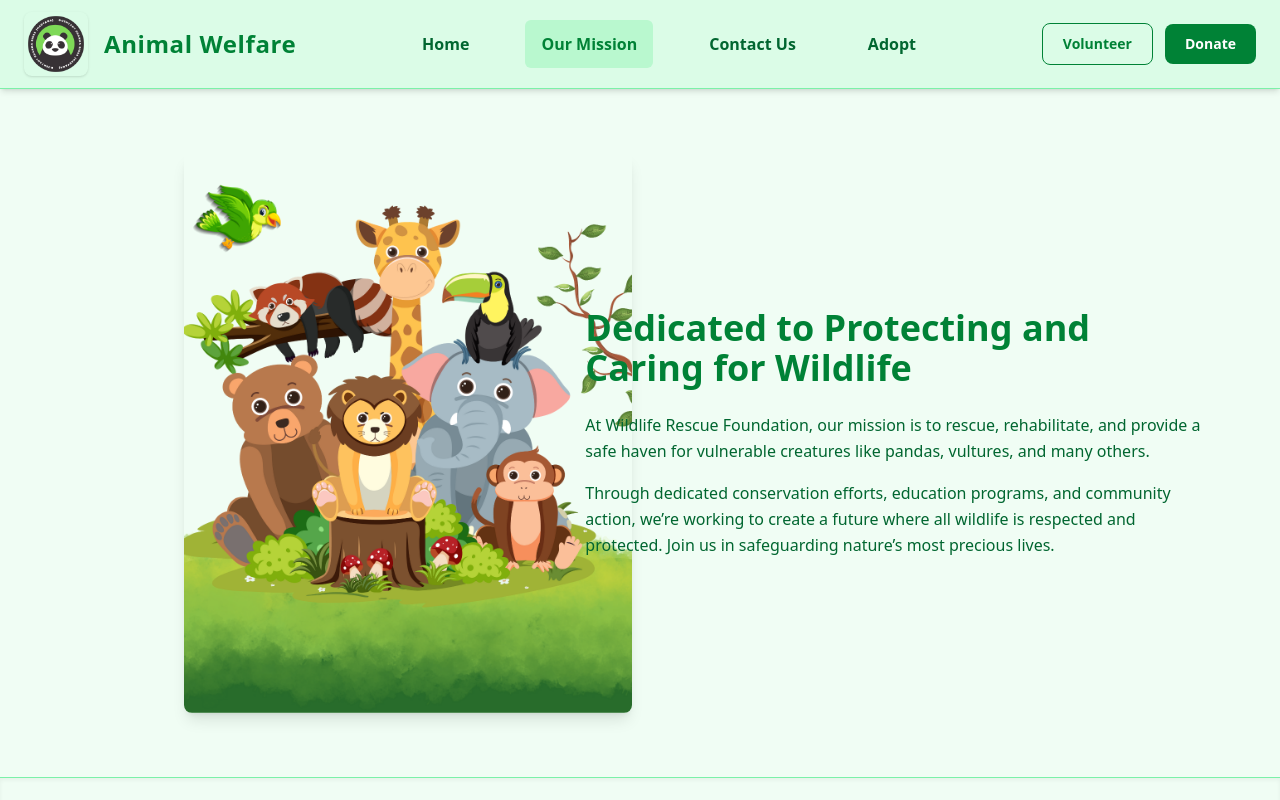
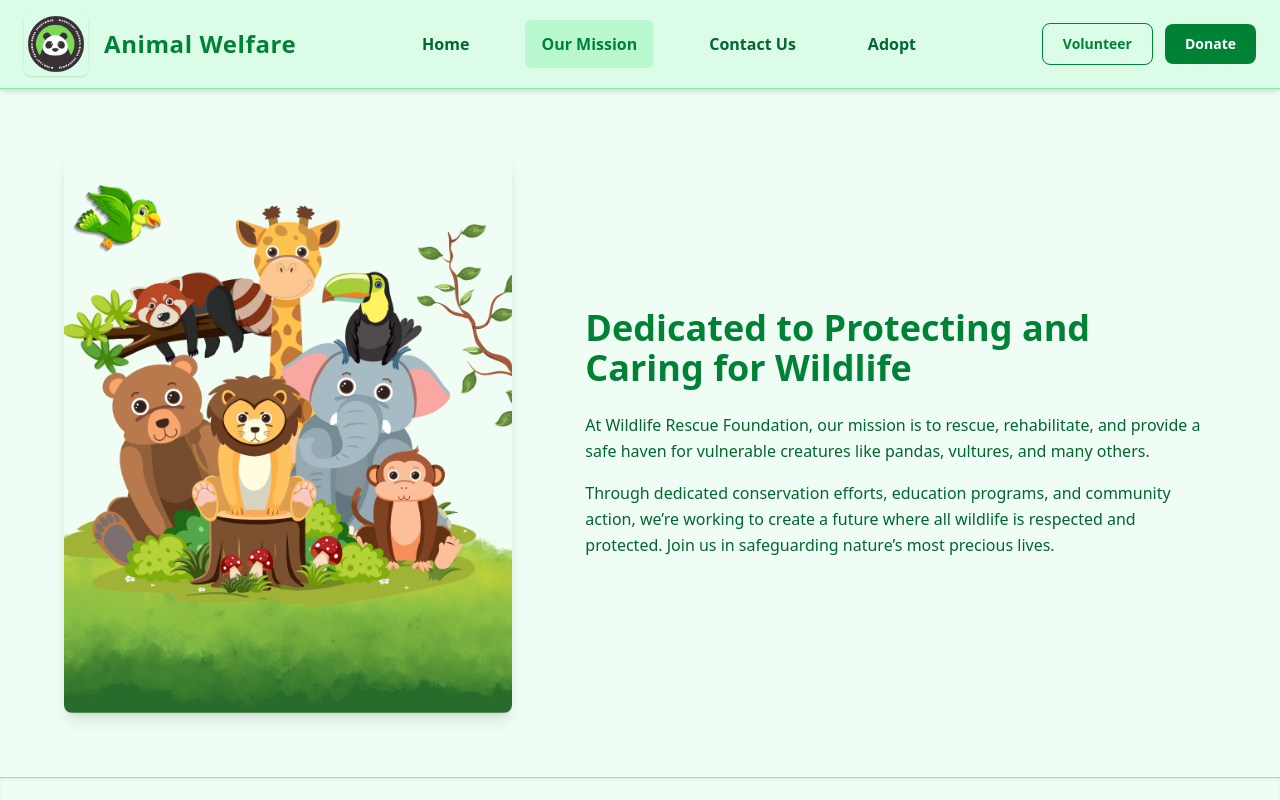
Before and after one commit to dushyantsharma460/Rounting-WildLife, a React (Vite) app: page /about in a window 1280 px wide. Shown: the top 800 px of the page. Built offline with nearby package versions, Linux system fonts and the light colour scheme.

Commit message:
Update About.jsx

```diff
--- a/src/components/About/About.jsx
+++ b/src/components/About/About.jsx
@@ -7,7 +7,7 @@ export default function About() {
                         <img
                             src="/About.png"
                             alt="Panda and Vulture"
-                            className="rounded-lg shadow-lg w-112 ms-40"
+                            className="rounded-lg shadow-lg w-112 ms-10"
                         />
                     </div>
                     <div className="md:w-7/12 lg:w-6/12">
```
